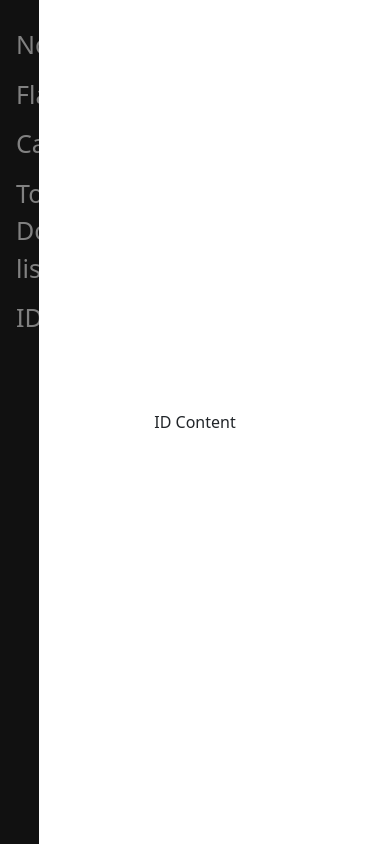
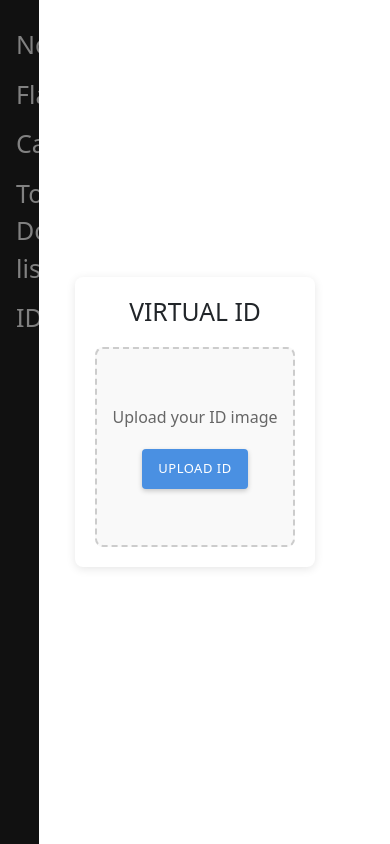
Before and after one commit to Gh0sty23/Virtual-backpack, a React (Vite) app in the folder virtual-backpack/: page /id in a window 390 px wide. Built offline with nearby package versions, Linux system fonts and the light colour scheme.

Commit message:
MODIFIED APP.TSX TO INCLUDE ID, ADDED ID COMPONENT

```diff
--- a/virtual-backpack/src/App.tsx
+++ b/virtual-backpack/src/App.tsx
@@ -12,6 +12,7 @@ import EditNote from "./components/Notebook/EditNote.tsx"
 import NewNote from "./components/Notebook/NewNote.tsx"
 import { Note } from "./components/Notebook/Note.tsx"
 import { NoteLayout } from "./components/Notebook/NoteLayout.tsx"
+import ID from "./components/ID/ID.tsx"
 
 export type Note = {
   id: string
@@ -42,6 +43,7 @@ function App() {
 
   const [notes, setNotes] = useLocalStorage<RawNote[]>("NOTES", [])
     const [tags, setTags] = useLocalStorage<Tag[]>("TAGS", [])
+    const idComponent = useMemo(() => <ID />, []);
 
     const notesWithTags = useMemo(() => {
         return notes.map(note =>{
@@ -134,7 +136,7 @@ function App() {
             <Route path="/flashcards" element={<div>Flashcards Content</div>} />
             <Route path="/calendar" element={<CalendarApp />} />
             <Route path="/todo" element={<ToDoApp />} />
-            <Route path="/id" element={<div>ID Content</div>} />
+            <Route path="/id" element={idComponent} />
             <Route path="/" element={<CalendarApp />} />
           </Routes>
         </div>
--- /dev/null
+++ b/virtual-backpack/src/components/ID/ID.css
@@ -0,0 +1,111 @@
+.id-container {
+  padding: 20px;
+  background-color: #fff;
+  border-radius: 8px;
+  box-shadow: 0 2px 10px rgba(0, 0, 0, 0.1);
+  margin: 20px;
+  width: calc(100% - 40px);
+  max-width: 800px;
+}
+
+.id-content {
+  display: flex;
+  flex-direction: column;
+  align-items: center;
+  justify-content: center;
+  min-height: 300px;
+  border: 2px dashed #ccc;
+  border-radius: 8px;
+  padding: 20px;
+  margin-top: 20px;
+  background-color: #f9f9f9;
+  transition: all 0.3s ease;
+}
+
+.id-content:hover {
+  border-color: #4a90e2;
+}
+
+.upload-area {
+  display: flex;
+  flex-direction: column;
+  align-items: center;
+  justify-content: center;
+  width: 100%;
+  text-align: center;
+}
+
+.upload-area p {
+  color: #666;
+  margin-bottom: 20px;
+  font-size: 16px;
+}
+
+.image-preview {
+  display: flex;
+  flex-direction: column;
+  align-items: center;
+  width: 100%;
+}
+
+.image-preview img {
+  max-width: 100%;
+  max-height: 400px;
+  object-fit: contain;
+  margin-bottom: 20px;
+  border-radius: 4px;
+  box-shadow: 0 4px 8px rgba(0, 0, 0, 0.1);
+}
+
+.material-button {
+  background-color: #4a90e2;
+  color: white;
+  border: none;
+  border-radius: 4px;
+  padding: 12px 20px;
+  font-size: 14px;
+  font-weight: 500;
+  cursor: pointer;
+  transition: all 0.3s ease;
+  box-shadow: 0 2px 5px rgba(0, 0, 0, 0.2);
+  letter-spacing: 0.5px;
+  text-transform: uppercase;
+}
+
+.material-button:hover {
+  background-color: #357ae8;
+  box-shadow: 0 4px 8px rgba(0, 0, 0, 0.3);
+  transform: translateY(-2px);
+}
+
+.material-button:active {
+  transform: translateY(1px);
+  box-shadow: 0 2px 3px rgba(0, 0, 0, 0.2);
+}
+
+.remove-button {
+  background-color: #e74c3c;
+  margin-top: 10px;
+}
+
+.remove-button:hover {
+  background-color: #c0392b;
+}
+
+/* Add responsive styles */
+@media (max-width: 768px) {
+  .id-container {
+    margin: 10px;
+    width: calc(100% - 20px);
+  }
+
+  .id-content {
+    min-height: 200px;
+    padding: 15px;
+  }
+
+  .material-button {
+    padding: 10px 16px;
+    font-size: 13px;
+  }
+}
--- /dev/null
+++ b/virtual-backpack/src/components/ID/ID.tsx
@@ -0,0 +1,85 @@
+import { useState, useRef, useEffect } from 'react';
+import './ID.css';
+
+interface IDProps {
+  // Add any props your component might need
+}
+
+const ID: React.FC<IDProps> = () => {
+  const [image, setImage] = useState<string | null>(null);
+  const fileInputRef = useRef<HTMLInputElement>(null);
+
+  // Load image from local storage on component mount
+  useEffect(() => {
+    const savedImage = localStorage.getItem('ID_IMAGE');
+    if (savedImage) {
+      setImage(savedImage);
+    }
+  }, []);
+
+  const handleImageUpload = (event: React.ChangeEvent<HTMLInputElement>) => {
+    const file = event.target.files?.[0];
+    if (file) {
+      const reader = new FileReader();
+      reader.onload = (e) => {
+        const imageData = e.target?.result as string;
+        setImage(imageData);
+        // Save to local storage
+        localStorage.setItem('ID_IMAGE', imageData);
+      };
+      reader.readAsDataURL(file);
+    }
+  };
+
+  const triggerFileInput = () => {
+    fileInputRef.current?.click();
+  };
+
+  const removeImage = () => {
+    setImage(null);
+    // Remove from local storage
+    localStorage.removeItem('ID_IMAGE');
+    if (fileInputRef.current) {
+      fileInputRef.current.value = '';
+    }
+  };
+
+  return (
+    <div className="id-container">
+      <h2>VIRTUAL ID</h2>
+
+      <div className="id-content">
+        {image ? (
+          <div className="image-preview">
+            <img src={image} alt="ID" />
+            <button
+              className="material-button remove-button"
+              onClick={removeImage}
+            >
+              Remove ID
+            </button>
+          </div>
+        ) : (
+          <div className="upload-area">
+            <p>Upload your ID image</p>
+            <input
+              type="file"
+              accept="image/*"
+              onChange={handleImageUpload}
+              ref={fileInputRef}
+              style={{ display: 'none' }}
+            />
+            <button
+              className="material-button"
+              onClick={triggerFileInput}
+            >
+              Upload ID
+            </button>
+          </div>
+        )}
+      </div>
+    </div>
+  );
+};
+
+export default ID;
```
